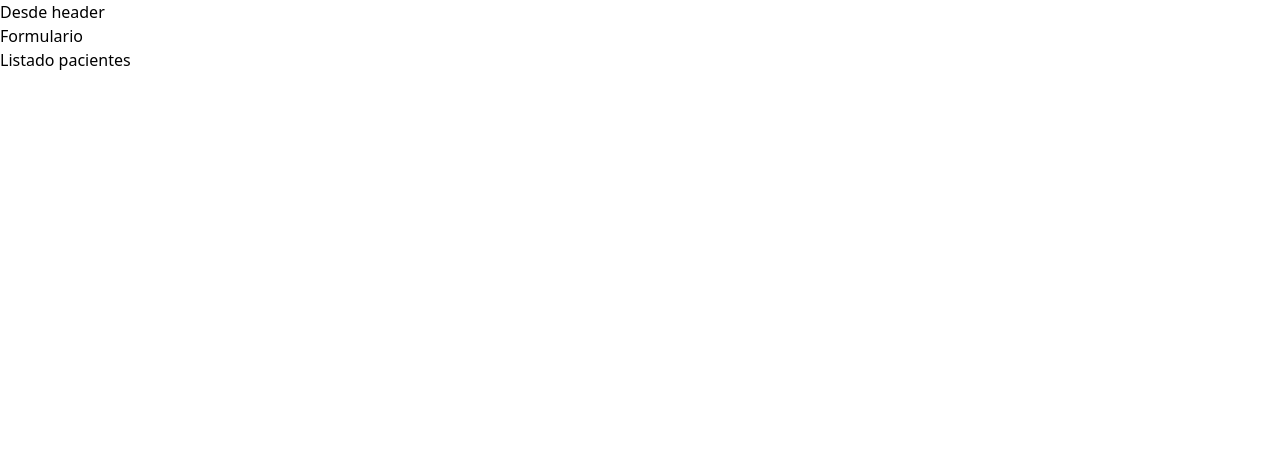
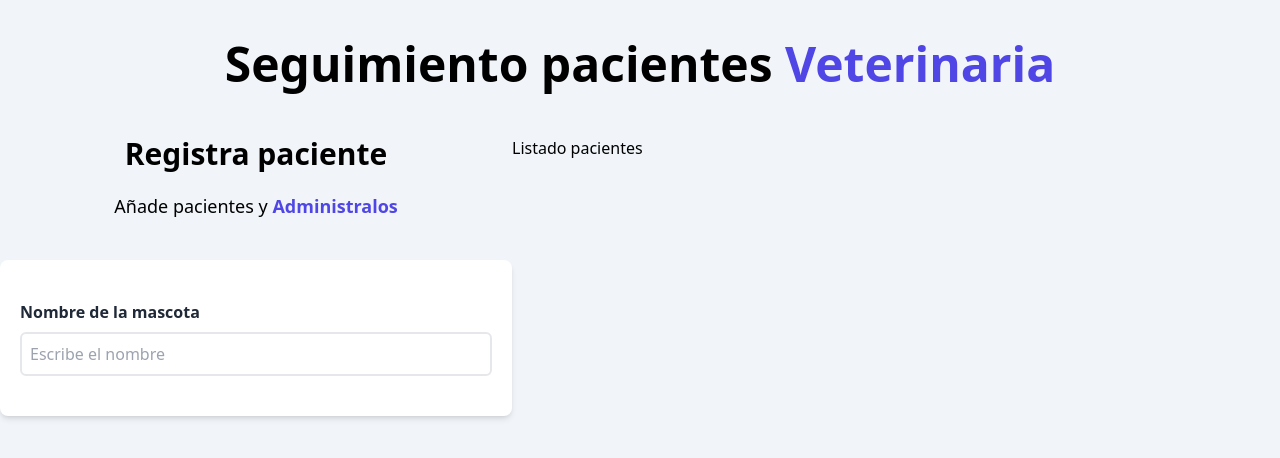
Before and after one commit to DianaCelesteHerrera/citas-veterinaria-react, a React (Vite) app: page / in a window 1280 px wide. Shown: the top 458 px of the page. Built offline with nearby package versions, Linux system fonts and the light colour scheme.

Commit message:
:card_index_dividers: add/forms

```diff
--- a/index.html
+++ b/index.html
@@ -6,7 +6,7 @@
     <meta name="viewport" content="width=device-width, initial-scale=1.0" />
     <title>Veterinaria Corralito</title>
   </head>
-  <body>
+  <body class="bg-slate-100 h-screen">
     <div id="root"></div>
     <script type="module" src="/src/main.jsx"></script>
   </body>
--- a/src/App.jsx
+++ b/src/App.jsx
@@ -5,10 +5,12 @@ import ListadoPacientes from './components/ListadoPacientes'
 
 function App() {
   return (
-    <div>
-        <Header/>
+    <div className='container mx-auto mt-10'>
+      <Header/>
+      <div className='mt-12 md:flex'>
         <Formulario/>
         <ListadoPacientes/>
+      </div>
     </div>
   )
 }
--- a/src/components/Formulario.jsx
+++ b/src/components/Formulario.jsx
@@ -1,7 +1,19 @@
 const Formulario = () =>{
   return (
-    <div>
-      <h2>Formulario</h2>
+    <div className="md:w-1/2 lg:w-2/5">
+      <h2 className="font-black text-3xl text-center">Registra paciente</h2>
+
+      <p className="text-center mt-5 text-lg mb-10">Añade pacientes y {''}
+        <span className="text-indigo-600 font-bold ">Administralos</span>
+      </p>
+
+      <form className="bg-white shadow-md mx-auto rounded-lg py-10 px-5">
+        <div>
+          <label htmlFor="mascota" className="block text-gray-800 font-bold" >Nombre de la mascota</label>
+          <input id="mascota"className="border-2 p-2 mt-2 w-full placeholder-gray-400 rounded-md" type="text" placeholder="Escribe el nombre"/>
+        </div>
+      </form>
+
     </div>
   )
 }
--- a/src/components/Header.jsx
+++ b/src/components/Header.jsx
@@ -1,7 +1,13 @@
 //un componente es una funcion
 function Header(){
     return(
-        <h1> Desde header</h1>
+        <>
+        <h1 className="font-black text-5xl text-center md:w-2/3 mx-auto">
+            Seguimiento pacientes {""}
+            <span className="text-indigo-600">Veterinaria</span>
+        </h1>
+        </>
+
     )
 }
 
--- a/src/components/ListadoPacientes.jsx
+++ b/src/components/ListadoPacientes.jsx
@@ -1,7 +1,6 @@
-
 const ListadoPacientes = () => {
   return (
-    <div>
+    <div className="w-1/2 lg:w-3/5">
       <h2>Listado pacientes </h2>
     </div>
   )
```
